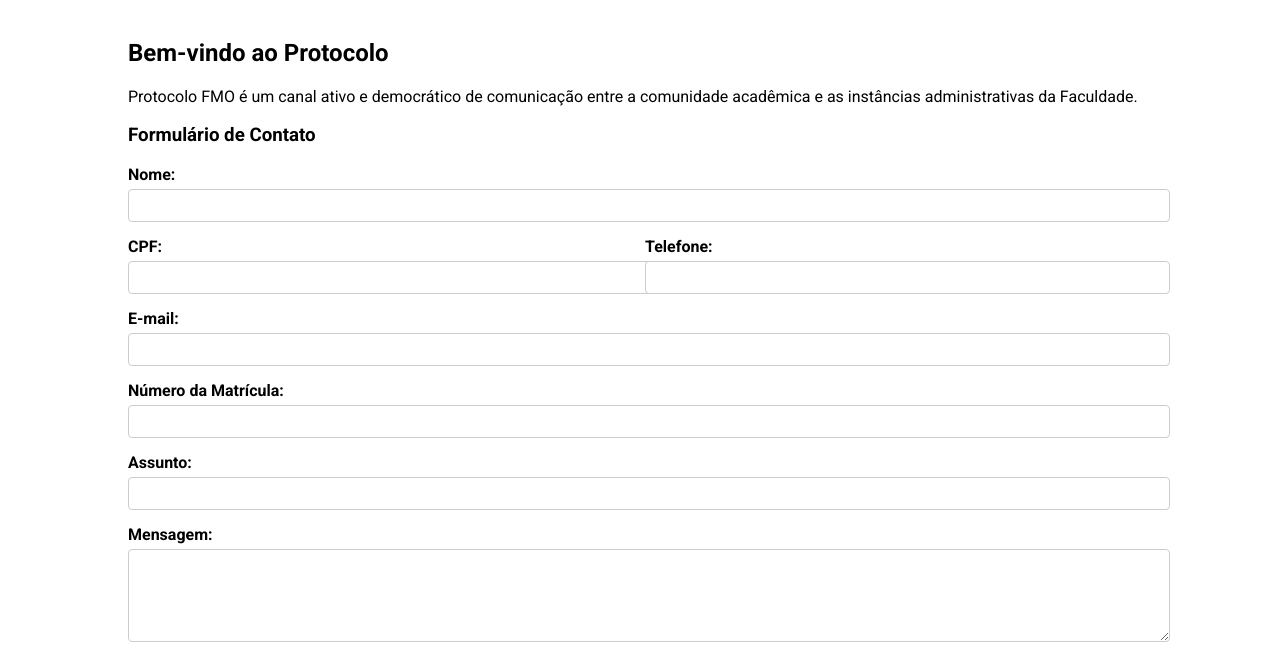
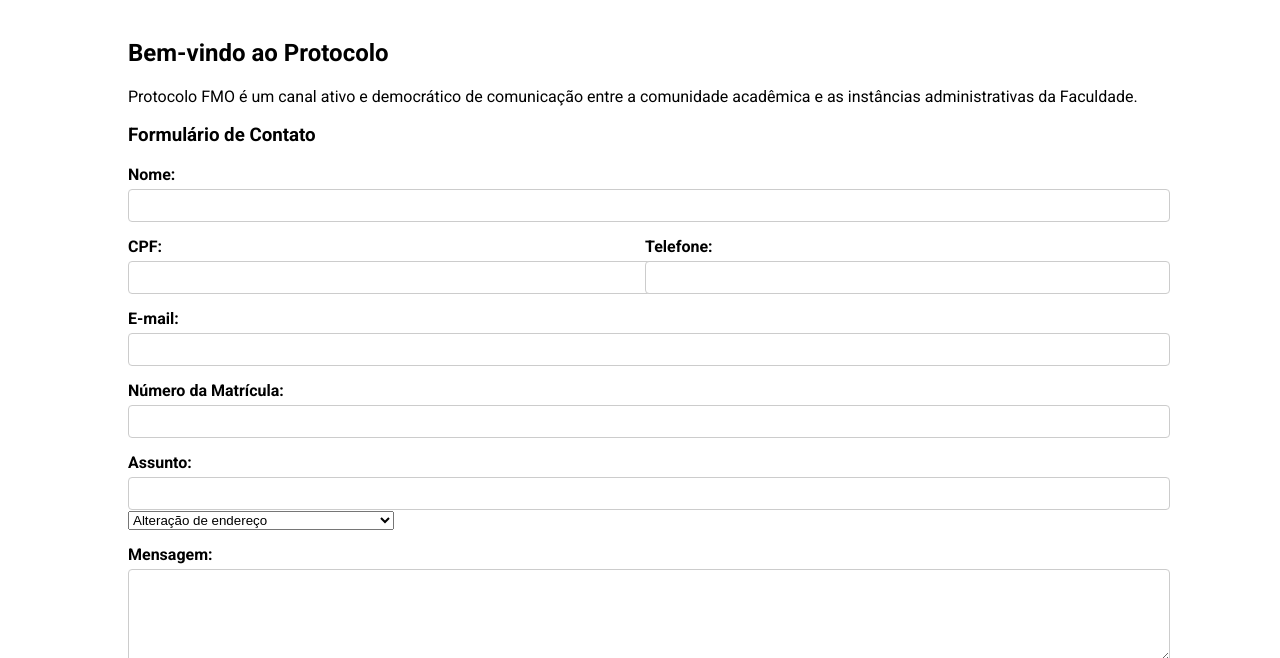
Before and after one commit to Guilherme-Vilani/protocol_control, a plain HTML site: page protocolo_fmo/index.html in a window 1280 px wide. Shown: the part 122-780 px from the top of the page. Drawn offline with nearby package versions, Linux system fonts and the light colour scheme.

Commit message:
Adicionar tipos de protocolos

```diff
--- a/protocolo_fmo/index.html
+++ b/protocolo_fmo/index.html
@@ -61,7 +61,29 @@
         <div class="form-group">
           <label for="assunto">Assunto:</label>
           <input type="text" id="assunto" name="assunto" required />
-        </div>
+            <select id="assunto" name="assunto" required>
+              <option value="01">Alteração de endereço</option>
+              <option value="02">Alteração de nome</option>
+              <option value="03">Cancelamento de matrícula</option>
+              <option value="04">Carteira da Biblioteca (2° via)</option>
+              <option value="05">Declaração de autorização do curso</option>
+              <option value="06">Declaração de horários de aula</option>
+              <option value="07">Declaração de matrícula</option>
+              <option value="08">Declaração de estágio obrigatório</option>
+              <option value="09">Declaração dos dias de prova</option>
+              <option value="10">Segunda Chamada de Prova</option>
+              <option value="11">Declaração de reconhecimento de curso</option>
+              <option value="12">Diploma</option>
+              <option value="13">Dispensa de Disciplina</option>
+              <option value="14">Grade curricular do curso</option>
+              <option value="15">Histórico escolar para aluno</option>
+              <option value="16">Histórico escolar para ex-aluno</option>
+              <option value="17">Declaração de quitação com a tesouraria</option>
+              <option value="18">Revisão de prova</option>
+              <option value="19">Trancamento de Matrícula</option>
+              <option value="20">Outros</option>
+            </select>
+          </div>
         <div class="form-group">
           <label for="mensagem">Mensagem:</label>
           <textarea id="mensagem" name="mensagem" rows="5" required></textarea>
```
Also changed, not shown: 1 other file.
